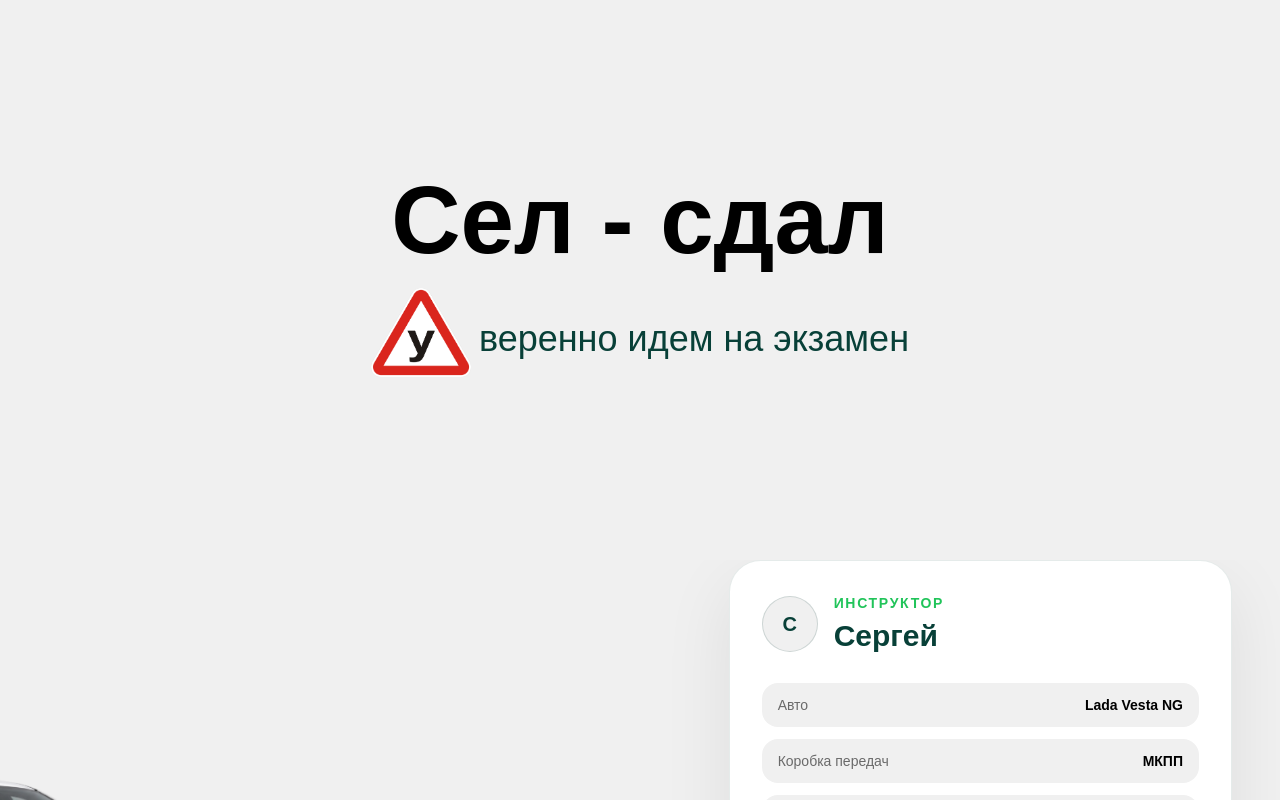
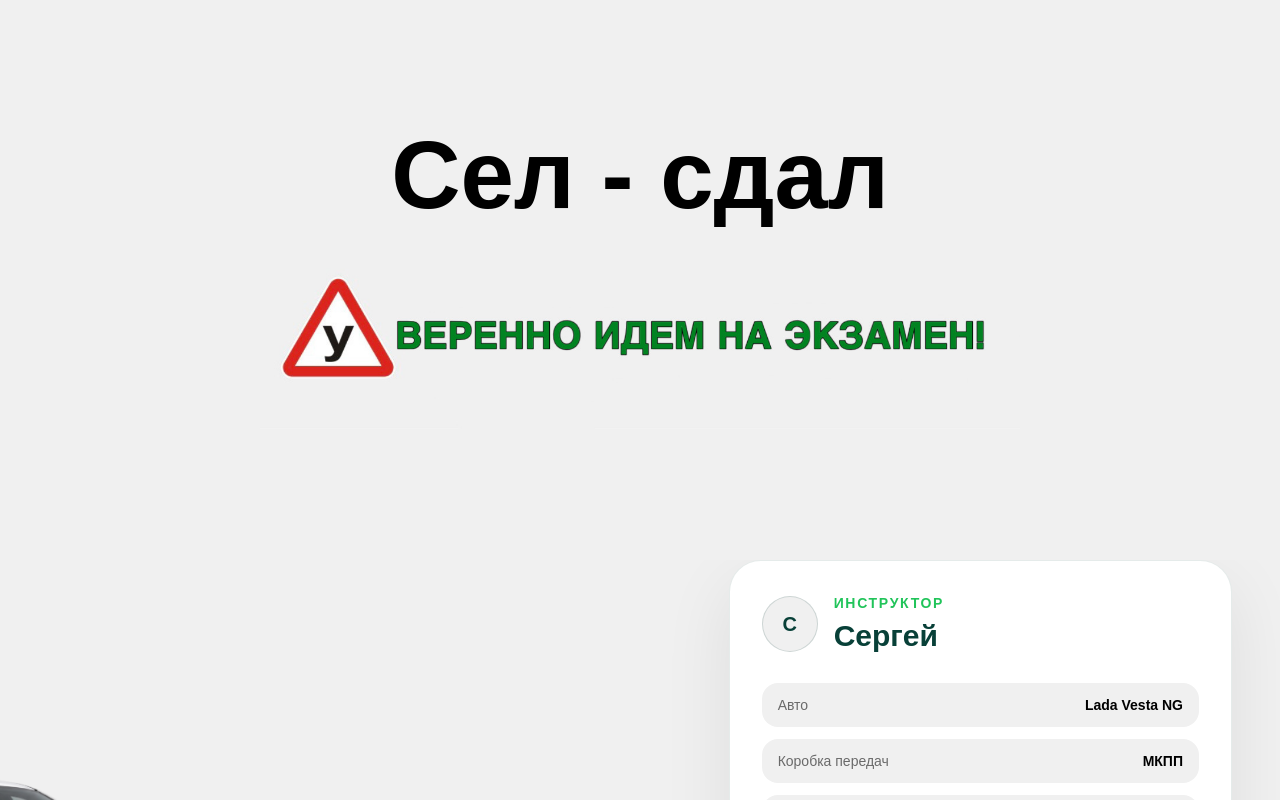
Before and after one commit to 2r6y768cd6-lgtm/driving-instructor-site, a Next.js app: page / in a window 1280 px wide. Shown: the top 800 px of the page. Built offline with nearby package versions, Linux system fonts and the light colour scheme.

Commit message:
Update page content and image

```diff
--- a/app/page.tsx
+++ b/app/page.tsx
@@ -6,10 +6,10 @@
 import LocationSection from "@/components/LocationSection";
 import GallerySection from "@/components/GallerySection";
 
-const LEARNER_SIGN_SRC = "/images/ui/learner-u.png";
+const HERO_SUBTITLE_IMAGE_SRC = "/images/ui/nadpissy.JPEG";
 
 export default function Home() {
-  const hasLearnerSign = hasPublicImage(LEARNER_SIGN_SRC);
+  const hasHeroSubtitleImage = hasPublicImage(HERO_SUBTITLE_IMAGE_SRC);
 
   return (
     <main className="min-h-screen w-full max-w-full overflow-x-hidden bg-[#F0F0F0] text-black">
@@ -21,33 +21,25 @@
           <h1 className="text-[clamp(4rem,12vw,6rem)] font-bold leading-[0.92] tracking-normal text-black">
             Сел - сдал
           </h1>
-          <p
-            className="mt-6 inline-flex items-center justify-center gap-1.5 text-[clamp(1.5rem,4vw,2.25rem)] font-light leading-tight text-[#084038] sm:gap-2"
+          <div
+            className="mt-7 flex justify-center"
             aria-label="Уверенно идем на экзамен"
           >
-            {hasLearnerSign ? (
-              <>
-                <span
-                  className="inline-flex w-[56px] shrink-0 items-center justify-center sm:w-[68px] md:w-[84px] lg:w-[100px]"
-                  aria-hidden="true"
-                >
-                  <Image
-                    src={LEARNER_SIGN_SRC}
-                    alt=""
-                    width={2363}
-                    height={2110}
-                    priority
-                    className="h-auto w-full object-contain"
-                  />
-                </span>
-                <span className="translate-y-[0.18em]">
-                  веренно идем на экзамен
-                </span>
-              </>
+            {hasHeroSubtitleImage ? (
+              <Image
+                src={HERO_SUBTITLE_IMAGE_SRC}
+                alt="Уверенно идем на экзамен"
+                width={1290}
+                height={310}
+                priority
+                className="h-auto w-full max-w-[min(86vw,760px)] object-contain"
+              />
             ) : (
-              "Уверенно идем на экзамен"
+              <p className="text-[clamp(1.5rem,4vw,2.25rem)] font-light leading-tight text-[#084038]">
+                Уверенно идем на экзамен
+              </p>
             )}
-          </p>
+          </div>
         </div>
       </section>
 
```
Also changed, not shown: public/images/ui/nadpissy.JPEG (added).
